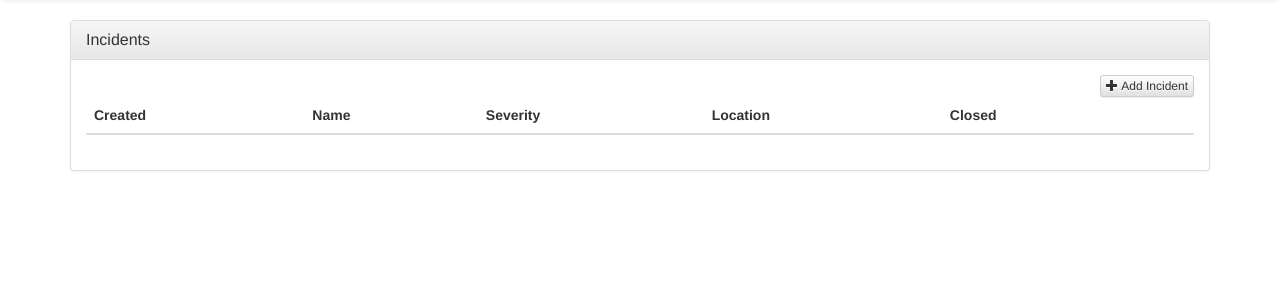
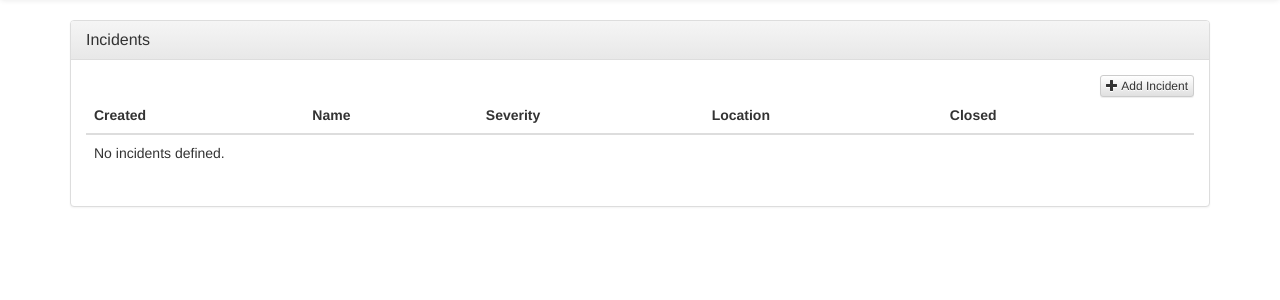
Before and after one commit to abarto/tracker_project, a Django app: template tracker_project/tracker/templates/tracker/incident_list.html in a window 1280 px wide. Shown: the part 52-352 px from the top of the page. Run offline with Django 3.2, Linux system fonts and the light colour scheme; the template is opened without the code that fills it, so the values that code supplies are empty; some libraries are stand-ins or nearby versions.

Commit message:
Add empty message to incident list

```diff
--- a/tracker_project/tracker/templates/tracker/incident_list.html
+++ b/tracker_project/tracker/templates/tracker/incident_list.html
@@ -43,6 +43,10 @@
                             <a href="{% url 'tracker:incident-delete' pk=incident.pk %}"><span class="glyphicon glyphicon-remove" aria-hidden="true"></span></a>
                         </td>
                     </tr>
+                {% empty %}
+                    <tr>
+                        <td colspan="6">No incidents defined.</td>
+                    </tr>
                 {% endfor %}
                 </tbody>
             </table>
```
